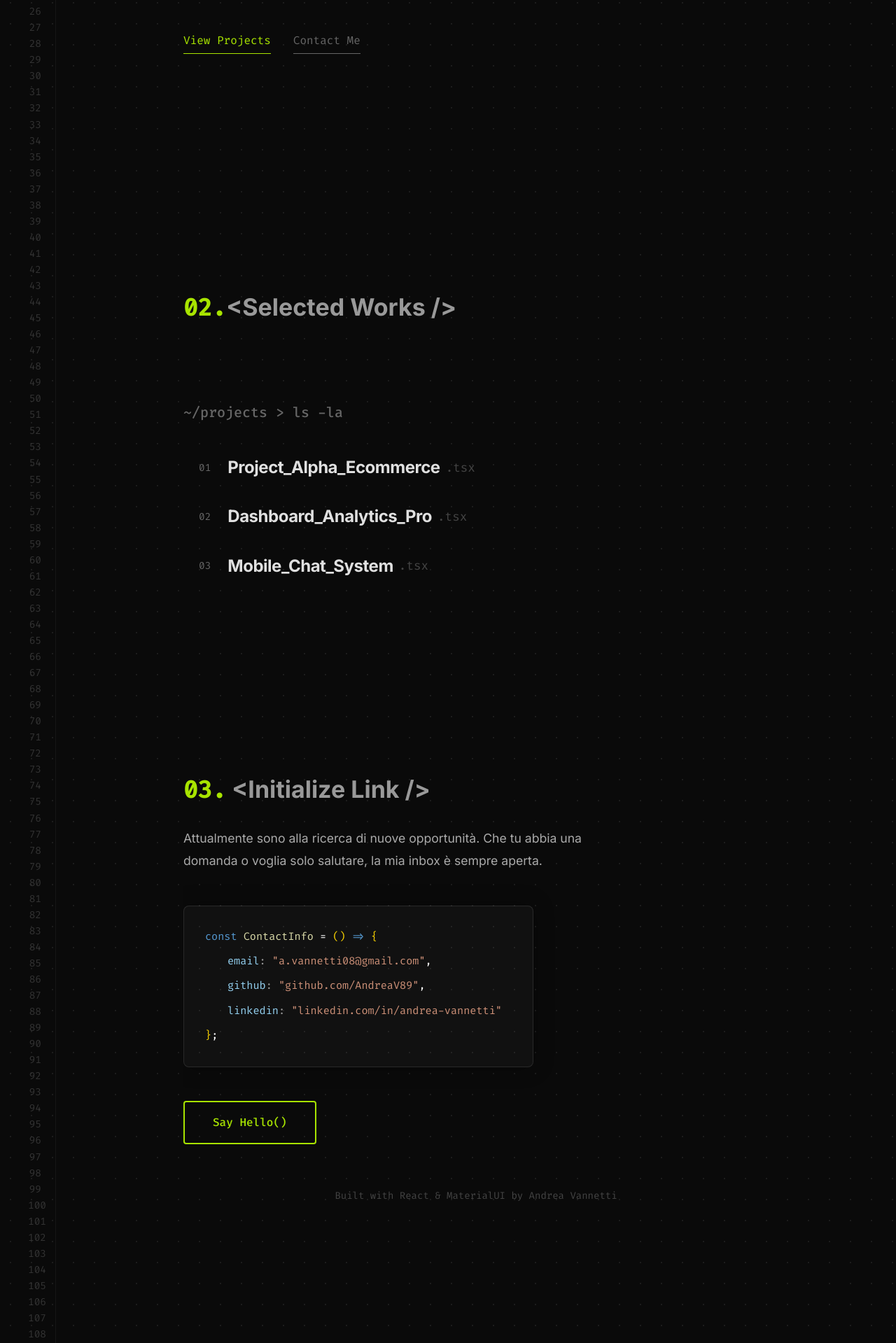
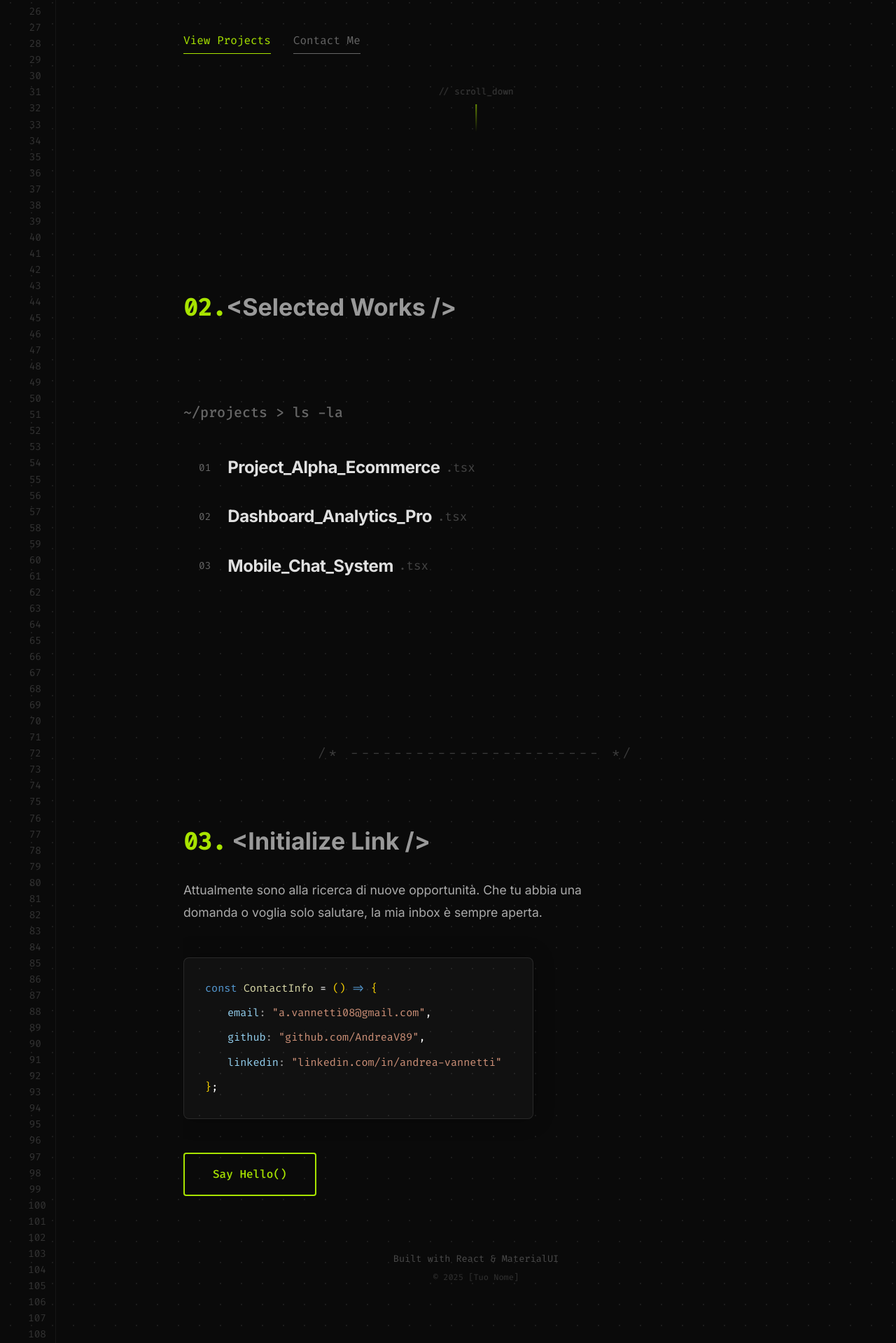
Before and after one commit to AndreaV89/Portfolio, a React (Vite) app: page / in a window 1280 px wide. Shown: the part 581-2500 px from the top of the page at 70% size. Built offline with nearby package versions, Linux system fonts and the light colour scheme.

Commit message:
fix mobile

```diff
--- a/src/App.jsx
+++ b/src/App.jsx
@@ -7,6 +7,9 @@ import Layout from "./components/Layout";
 import DecryptedText from "./components/DecryptedText";
 import ProjectList from "./components/ProjectList";
 import Contact from "./components/Contact";
+import ScrollIndicator from "./components/ScrollIndicator";
+import SectionDivider from "./components/SectionDivider";
+import Footer from "./components/Footer";
 
 // Ritorna a 100vh fissi per occupare tutto lo schermo
 const sectionStyle = {
@@ -139,6 +142,7 @@ function App() {
                 </Typography>
               </Box>
             </Box>
+            <ScrollIndicator onClick={() => scrollToSection("work")} />
           </Box>
 
           {/* --- PROGETTI --- */}
@@ -165,23 +169,14 @@ function App() {
             <ProjectList />
           </Box>
 
+          <SectionDivider />
+
           {/* --- CONTATTI --- */}
           <Box id="contact" className="snap-section" sx={sectionStyle}>
             {/* Il titolo qui dentro è rimosso e gestito dal componente Contact.jsx stesso */}
             <Contact />
 
-            <Typography
-              variant="body2"
-              align="center"
-              sx={{
-                mt: 8,
-                mb: 4,
-                color: "#444",
-                fontFamily: '"Fira Code", monospace',
-              }}
-            >
-              Built with React & MaterialUI by Andrea Vannetti
-            </Typography>
+            <Footer />
           </Box>
         </Container>
       </Layout>
--- /dev/null
+++ b/src/components/Footer.jsx
@@ -0,0 +1,51 @@
+// src/components/Footer.jsx
+import { Box, Typography } from "@mui/material";
+
+const Footer = () => {
+  const currentYear = new Date().getFullYear();
+
+  return (
+    <Box
+      component="footer"
+      sx={{
+        width: "100%",
+        display: "flex",
+        flexDirection: "column",
+        justifyContent: "center",
+        alignItems: "center",
+        mt: 10, // Margine sopra per staccarlo dai contenuti
+        mb: 4, // Margine sotto per non attaccarlo al bordo
+        opacity: 0.7,
+        transition: "opacity 0.3s",
+        "&:hover": { opacity: 1 },
+      }}
+    >
+      <Typography
+        variant="body2"
+        sx={{
+          color: "#666",
+          fontFamily: '"Fira Code", monospace',
+          fontSize: "0.85rem",
+          textAlign: "center",
+        }}
+      >
+        Built with React & MaterialUI
+      </Typography>
+
+      {/* Opzionale: Aggiungiamo l'anno dinamico */}
+      <Typography
+        variant="caption"
+        sx={{
+          color: "#444",
+          fontFamily: '"Fira Code", monospace',
+          fontSize: "0.75rem",
+          mt: 1,
+        }}
+      >
+        © {currentYear} [Tuo Nome]
+      </Typography>
+    </Box>
+  );
+};
+
+export default Footer;
--- a/src/components/Layout.jsx
+++ b/src/components/Layout.jsx
@@ -1,6 +1,6 @@
 import { Box, Typography } from "@mui/material";
 
-const lineNumbers = Array.from({ length: 171 }, (_, i) =>
+const lineNumbers = Array.from({ length: 160 }, (_, i) =>
   (i + 1).toString().padStart(2, "0")
 );
 
--- /dev/null
+++ b/src/components/ScrollIndicator.jsx
@@ -0,0 +1,55 @@
+// src/components/ScrollIndicator.jsx
+import { Box, Typography } from "@mui/material";
+import { keyframes } from "@emotion/react";
+
+// Animazione di rimbalzo
+const bounce = keyframes`
+  0%, 20%, 50%, 80%, 100% { transform: translateY(0); }
+  40% { transform: translateY(-10px); }
+  60% { transform: translateY(-5px); }
+`;
+
+const ScrollIndicator = ({ onClick }) => {
+  return (
+    <Box
+      onClick={onClick}
+      sx={{
+        position: "absolute",
+        bottom: "40px",
+        left: "50%",
+        transform: "translateX(-50%)",
+        cursor: "pointer",
+        display: "flex",
+        flexDirection: "column",
+        alignItems: "center",
+        gap: 1,
+        opacity: 0.6,
+        transition: "opacity 0.3s",
+        "&:hover": { opacity: 1 },
+        zIndex: 10,
+      }}
+    >
+      <Typography
+        variant="caption"
+        sx={{
+          fontFamily: '"Fira Code", monospace',
+          fontSize: "0.8rem",
+          color: "#666",
+        }}
+      >
+        // scroll_down
+      </Typography>
+
+      <Box
+        sx={{
+          width: "2px",
+          height: "40px",
+          background: "linear-gradient(to bottom, #a8e400, transparent)",
+          animation: `${bounce} 2s infinite`,
+        }}
+      />
+    </Box>
+  );
+};
+
+export default ScrollIndicator;
--- /dev/null
+++ b/src/components/SectionDivider.jsx
@@ -0,0 +1,29 @@
+// src/components/SectionDivider.jsx
+import { Box, Typography } from "@mui/material";
+
+const SectionDivider = () => {
+  return (
+    <Box
+      sx={{
+        display: "flex",
+        justifyContent: "center",
+        alignItems: "center",
+        py: 4, // Padding verticale per dare aria
+        opacity: 0.2,
+        userSelect: "none",
+      }}
+    >
+      <Typography
+        sx={{
+          fontFamily: '"Fira Code", monospace',
+          color: "#fff",
+          letterSpacing: "5px",
+        }}
+      >
+        /* ----------------------- */
+      </Typography>
+    </Box>
+  );
+};
+
+export default SectionDivider;
```
